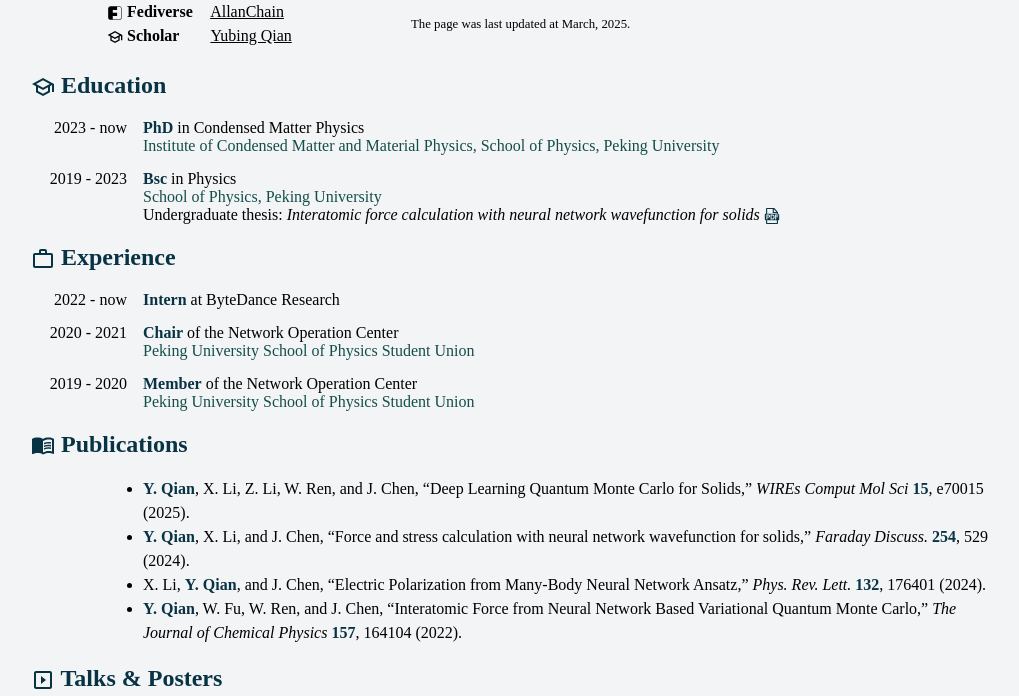
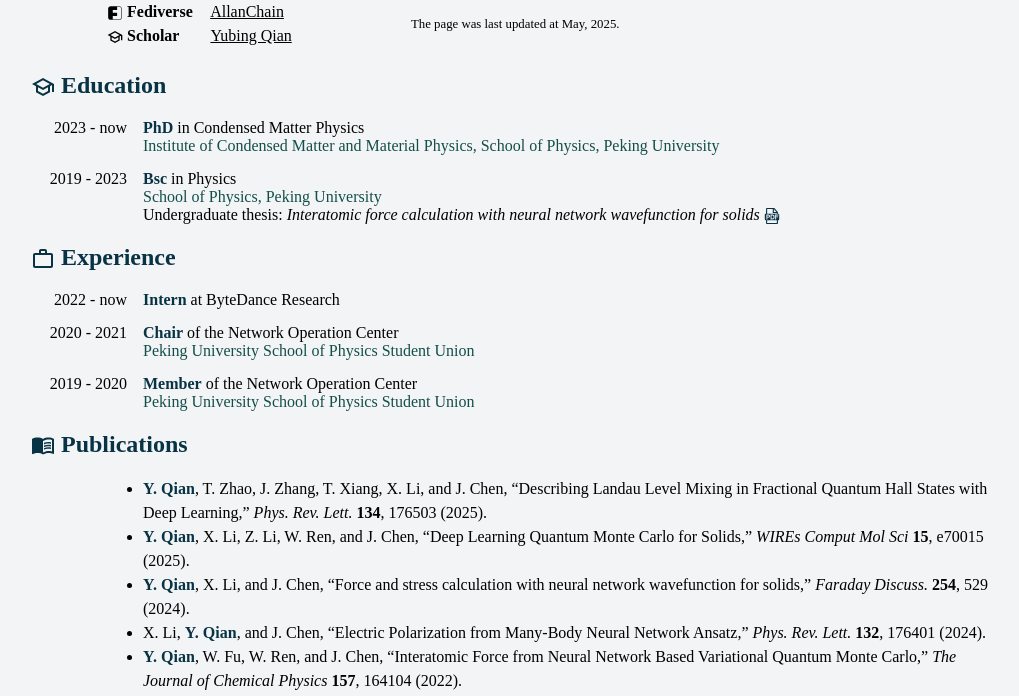
Before and after one commit to AllanChain/AllanChain.github.io, a plain HTML site: page index.html in a window 1280 px wide. Shown: the part 404-1100 px from the top of the page, without its empty margins (129-1148 px from the left). Drawn offline with Linux system fonts and the light colour scheme.

Commit message:
add new publication

```diff
--- a/index.html
+++ b/index.html
@@ -83,7 +83,7 @@
             and <a href="https://github.com/AllanChain/">my GitHub profile</a>.
           </p>
           <p>
-            <span style="font-size: 0.8em">The page was last updated at March, 2025.</span>
+            <span style="font-size: 0.8em">The page was last updated at May, 2025.</span>
           </p>
         </div>
       </div>
@@ -97,7 +97,7 @@
             2023 - now
           </div>
           <div class="time-line-description">
-            <div><b>PhD</b> in Condensed Matter Physics</div>
+            <div><strong>PhD</strong> in Condensed Matter Physics</div>
             <div class="institution">Institute of Condensed Matter and Material Physics, School of Physics, Peking University</div>
           </div>
         </div>
@@ -106,7 +106,7 @@
             2019 - 2023
           </div>
           <div class="time-line-description">
-            <div><b>Bsc</b> in Physics</div>
+            <div><strong>Bsc</strong> in Physics</div>
             <div class="institution">School of Physics, Peking University</div>
             <div>
               Undergraduate thesis:
@@ -129,7 +129,7 @@
             2022 - now
           </div>
           <div class="time-line-description">
-            <div><b>Intern</b> at ByteDance Research</div>
+            <div><strong>Intern</strong> at ByteDance Research</div>
           </div>
         </div>
         <div class="time-line-item">
@@ -137,7 +137,7 @@
             2020 - 2021
           </div>
           <div class="time-line-description">
-            <div><b>Chair</b> of the Network Operation Center</div>
+            <div><strong>Chair</strong> of the Network Operation Center</div>
             <div class="institution">Peking University School of Physics Student Union</div>
           </div>
         </div><div class="time-line-item">
@@ -145,7 +145,7 @@
             2019 - 2020
           </div>
           <div class="time-line-description">
-            <div><b>Member</b> of the Network Operation Center</div>
+            <div><strong>Member</strong> of the Network Operation Center</div>
             <div class="institution">Peking University School of Physics Student Union</div>
           </div>
         </div>
@@ -157,22 +157,27 @@
       </h2>
       <ul>
         <li>
-          <b>Y. Qian</b>, X. Li, Z. Li, W. Ren, and J. Chen,
+          <strong>Y. Qian</strong>, T. Zhao, J. Zhang, T. Xiang, X. Li, and J. Chen,
+          &ldquo;Describing Landau Level Mixing in Fractional Quantum Hall States with Deep Learning,&rdquo;
+          <i>Phys. Rev. Lett.</i> <b>134</b>, 176503 (2025).
+        </li>
+        <li>
+          <strong>Y. Qian</strong>, X. Li, Z. Li, W. Ren, and J. Chen,
           &ldquo;Deep Learning Quantum Monte Carlo for Solids,&rdquo;
           <i>WIREs Comput Mol Sci</i> <b>15</b>, e70015 (2025).
         </li>
         <li>
-          <b>Y. Qian</b>, X. Li, and J. Chen,
+          <strong>Y. Qian</strong>, X. Li, and J. Chen,
           &ldquo;Force and stress calculation with neural network wavefunction for solids,&rdquo;
           <i>Faraday Discuss.</i> <b>254</b>, 529 (2024).
         </li>
         <li>
-          X. Li, <b>Y. Qian</b>, and J. Chen,
+          X. Li, <strong>Y. Qian</strong>, and J. Chen,
           &ldquo;Electric Polarization from Many-Body Neural Network Ansatz,&rdquo;
           <i>Phys. Rev. Lett.</i> <b>132</b>, 176401 (2024).
         </li>
         <li>
-          <b>Y. Qian</b>, W. Fu, W. Ren, and J. Chen,
+          <strong>Y. Qian</strong>, W. Fu, W. Ren, and J. Chen,
           &ldquo;Interatomic Force from Neural Network Based Variational Quantum Monte Carlo,&rdquo;
           <i>The Journal of Chemical Physics</i> <b>157</b>, 164104 (2022).
         </li>
--- a/style.css
+++ b/style.css
@@ -29,7 +29,7 @@ html {
 body {
   margin: 0 0 20px 0;
 }
-h2, h3, h4, h5, h6, b {
+h2, h3, h4, h5, h6, strong {
   color: var(--primary);
 }
 a {
```
